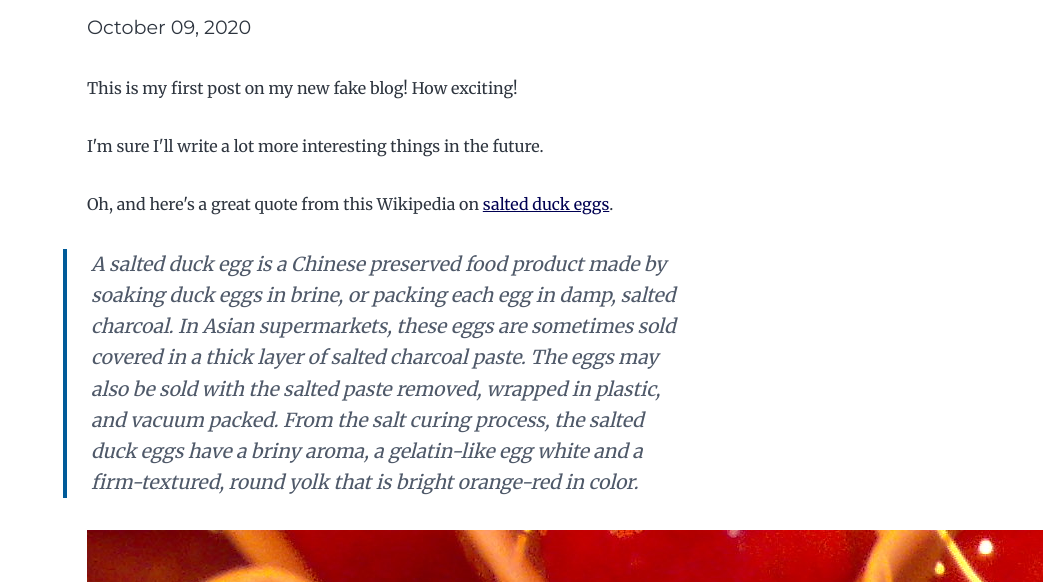
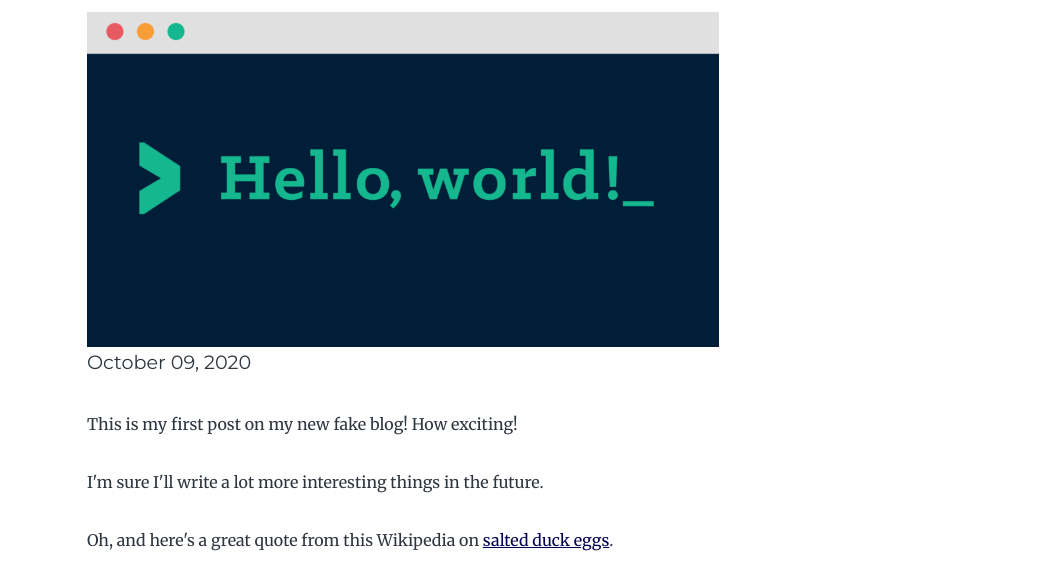
Before and after one commit to KOYAMANI/gatsby-netlify, a Gatsby site: page /hello-world/test in a window 1280 px wide. Shown: the part 165-747 px from the top of the page, without its empty margins (237-1280 px from the left). Built offline with nearby package versions, Linux system fonts and the light colour scheme; Gatsby itself is replaced by a stand-in of ours; some packages are replaced by stand-ins of ours.

Commit message:
09 Oct 23:27

```diff
--- a/src/templates/blog-post.js
+++ b/src/templates/blog-post.js
@@ -9,8 +9,7 @@ import Img from "gatsby-image"
 
 const BlogPostTemplate = ({ data, pageContext, location }) => {
   const post = data.markdownRemark
-
-  // let featuredImgFluid = post.frontmatter.thumbnail.childImageSharp.fluid
+  let thumbnail = post.frontmatter.thumbnail.childImageSharp.fluid
 
   const siteTitle = data.site.siteMetadata?.title || `Title`
   // const siteUrl = data.site.siteMetadata.siteUrl;
@@ -30,7 +29,7 @@ const BlogPostTemplate = ({ data, pageContext, location }) => {
       >
         <header>
           <h1 itemProp="headline">{post.frontmatter.title}</h1>
-          {/* <Img fluid={featuredImgFluid} /> */}
+          <Img fluid={thumbnail} />
           <p>{post.frontmatter.date}</p>
         </header>
         <section
@@ -59,14 +58,14 @@ const BlogPostTemplate = ({ data, pageContext, location }) => {
         >
           <li>
             {previous && (
-              <Link to={previous.fields.slug} rel="prev">
+              <Link to={previous.fields.slug + "test"} rel="prev">
                 ← {previous.frontmatter.title}
               </Link>
             )}
           </li>
           <li>
             {next && (
-              <Link to={next.fields.slug} rel="next">
+              <Link to={next.fields.slug + "test"} rel="next">
                 {next.frontmatter.title} →
               </Link>
             )}
@@ -94,6 +93,13 @@ export const pageQuery = graphql`
         title
         date(formatString: "MMMM DD, YYYY")
         description
+        thumbnail {
+          childImageSharp {
+            fluid(maxWidth: 800) {
+              ...GatsbyImageSharpFluid
+            }
+          }
+        }
       }
     }
   }
```
